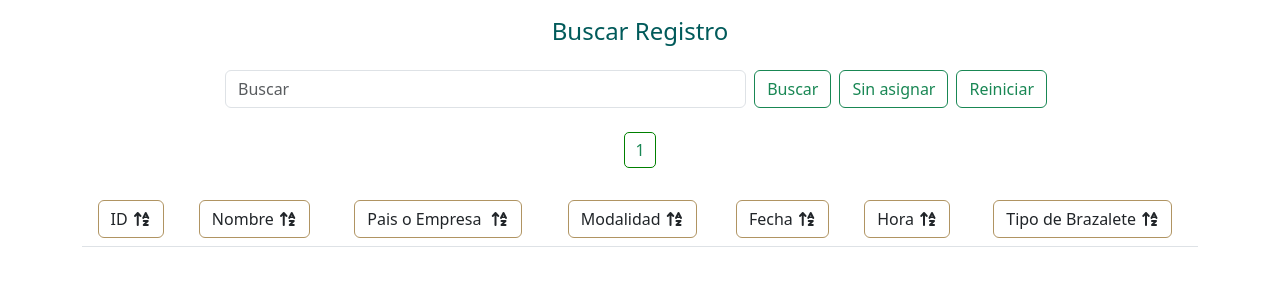
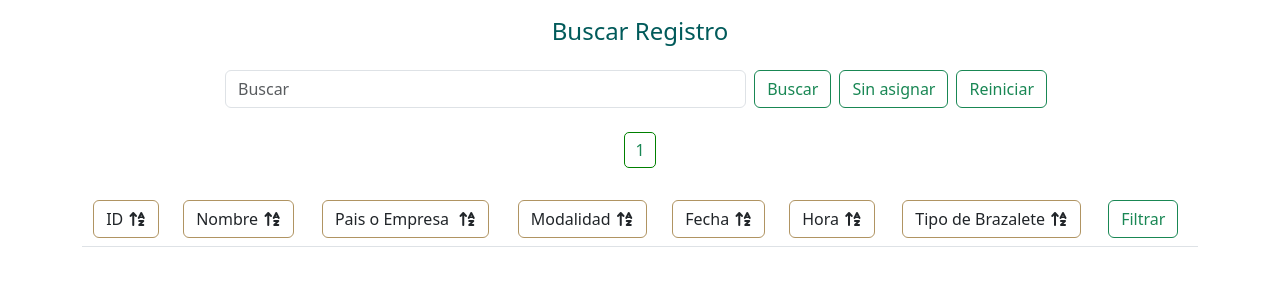
Before and after one commit to DanielAlegriaLino/pulseras_register, a Django app: page /registros/ in a window 1280 px wide. Shown: the part 165-465 px from the top of the page. Run offline with Django 5.2, Linux system fonts and the light colour scheme; data that the repository does not hold is empty; some libraries are stand-ins or nearby versions.

Commit message:
filters search

```diff
--- a/ProjectComunadesExtranjeras/AppResgistro/templates/registers.html
+++ b/ProjectComunadesExtranjeras/AppResgistro/templates/registers.html
@@ -55,41 +55,17 @@
         <table class="table">
             <thead>
                 <tr>
-                    {% if not n == 1 %}
-                        <th><a href="{% url 'registers_or' n=1 %}"><button class="btn sort-btn a-z" data-field="nIdRegistro">ID<i class="fa-solid sort-toggle fa-arrow-up-a-z"></i></button></a></th>
-                    {% elif n == 1 %}
-                        <th><a href="{% url 'registers_or_with' n=2 a=1 %}"><button class="btn sort-btn a-z" data-field="nIdRegistro">ID<i class="fa-solid fa-arrow-down-a-z sort-toggle"></i></button></a></th>
-                    {% endif %}
-                    {% if not n == 3 %}
-                        <th><a href="{% url 'registers_or' n=3 %}"><button class="btn sort-btn a-z" data-field="cNombreCompleto">Nombre<i class="fa-solid sort-toggle fa-arrow-up-a-z"></i></button></a></th>
-                    {% elif n == 3 %}
-                        <th><a href="{% url 'registers_or' n=4 %}"><button class="btn sort-btn a-z" data-field="cNombreCompleto">Nombre<i class="fa-solid fa-arrow-down-a-z sort-toggle"></i></button></a></th>
-                    {% endif %}
-                    {% if not n == 5 %}
-                        <th><a href="{% url 'registers_or' n=5 %}"><button class="btn sort-btn a-z" data-field="cPaisEmpresa">Pais o Empresa <i class="fa-solid sort-toggle fa-arrow-up-a-z"></i></button></a></th>
-                    {% elif n == 5 %}
-                        <th><a href="{% url 'registers_or' n=6 %}"><button class="btn sort-btn a-z" data-field="cPaisEmpresa">Pais o Empresa <i class="fa-solid fa-arrow-down-a-z sort-toggle"></i></button></a></th>
-                    {% endif %}
-                    {% if not n == 7 %}
-                        <th><a href="{% url 'registers_or' n=7 %}"><button class="btn sort-btn a-z" data-field="cModalidadActividad">Modalidad<i class="fa-solid sort-toggle fa-arrow-up-a-z"></i></button></a></th>
-                    {% elif n == 7 %}
-                        <th><a href="{% url 'registers_or' n=8 %}"><button class="btn sort-btn a-z" data-field="cModalidadActividad">Modalidad<i class="fa-solid fa-arrow-down-a-z sort-toggle"></i></button></a></th>
-                    {% endif %}
-                    {% if not n == 9 %}
-                        <th><a href="{% url 'registers_or' n=9 %}"><button class="btn sort-btn a-z" data-field="dFecha">Fecha<i class="fa-solid sort-toggle fa-arrow-up-a-z"></i></button></a></th>
-                    {% elif n == 9 %}
-                        <th><a href="{% url 'registers_or' n=10 %}"><button class="btn sort-btn a-z" data-field="dFecha">Fecha<i class="fa-solid fa-arrow-down-a-z sort-toggle"></i></button></a></th>
-                    {% endif %}
-                    {% if not n == 11 %}
-                        <th><a href="{% url 'registers_or' n=11 %}"><button class="btn sort-btn a-z" data-field="tHora">Hora<i class="fa-solid sort-toggle fa-arrow-up-a-z"></i></button></a></th>
-                    {% elif n == 11 %}
-                        <th><a href="{% url 'registers_or' n=12 %}"><button class="btn sort-btn a-z" data-field="tHora">Hora<i class="fa-solid fa-arrow-down-a-z sort-toggle"></i></button></a></th>
-                    {% endif %}
-                    {% if not n == 13 %}
-                        <th><a href="{% url 'registers_or' n=13 %}"><button class="btn sort-btn a-z" data-field="cBrazalete">Tipo de Brazalete<i class="fa-solid sort-toggle fa-arrow-up-a-z"></i></button></a></th>
-                    {% elif n == 13 %}
-                        <th><a href="{% url 'registers_or' n=14 %}"><button class="btn sort-btn a-z" data-field="cBrazalete">Tipo de Brazalete<i class="fa-solid fa-arrow-down-a-z sort-toggle"></i></button></a></th>
-                    {% endif %}
+                    <th><button class="btn sort-btn a-z" data-id="1" data-field="nIdRegistro">ID<i class="fa-solid sort-toggle fa-arrow-up-a-z"></i></button></a></th>
+                    <th><button class="btn sort-btn a-z" data-id="3" data-field="cNombreCompleto">Nombre<i class="fa-solid sort-toggle fa-arrow-up-a-z"></i></button></a></th>
+                    <th><button class="btn sort-btn a-z" data-id="5" data-field="cPaisEmpresa">Pais o Empresa <i class="fa-solid sort-toggle fa-arrow-up-a-z"></i></button></a></th>
+                    <th><button class="btn sort-btn a-z" data-id="7" data-field="cModalidadActividad">Modalidad<i class="fa-solid sort-toggle fa-arrow-up-a-z"></i></button></a></th>
+                    <th><button class="btn sort-btn a-z" data-id="9" data-field="dFecha">Fecha<i class="fa-solid sort-toggle fa-arrow-up-a-z"></i></button></a></th>
+                    <th><button class="btn sort-btn a-z" data-id="11" data-field="tHora">Hora<i class="fa-solid sort-toggle fa-arrow-up-a-z"></i></button></a></th>
+                    <th><button class="btn sort-btn a-z" data-id="13" data-field="cBrazalete">Tipo de Brazalete<i class="fa-solid sort-toggle fa-arrow-up-a-z"></i></button></a></th>
+                    <form method="get" action="{% url 'registers_or' %}">
+                        <input type="hidden" id="selected-buttons" name="selected_buttons">
+                        <th><button type="submit" class="btn btn-outline-success me-2"> Filtrar </button></th>
+                    </form>
                 </tr>
             </thead>
             <tbody>
--- a/ProjectComunadesExtranjeras/AppResgistro/views.py
+++ b/ProjectComunadesExtranjeras/AppResgistro/views.py
@@ -47,40 +47,19 @@ def registers(request):
         registro_asignar.save()
     return render(request, 'registers.html', {'registros': registros_pagina, 'order': order, 'next_order': next_order, 'field': field, 'verificador': verificador})
 
-def registers_or(request, n, a = None):
+def registers_or(request):
+    input_value = request.GET.get('selected_buttons', '')
+    valores = input_value.split(',')
+    if request.method == 'POST':
+        selected_buttons = request.POST.get('selected_buttons')
+        print(selected_buttons[:-1])
     nombre = request.GET.get("cNombreCompleto", None)
     if nombre:
         registros = t_registro.objects.filter(Q(cNombreCompleto__contains=nombre) | Q(cPaisEmpresa__contains=nombre))
         return render(request, 'registers.html', {'registros': registros})
     else:
-        if n == 1:
-            registros = t_registro.objects.all().order_by("nIdRegistro")
-        elif n == 2:
-            registros = t_registro.objects.all().order_by("-nIdRegistro")
-        elif n == 3:
-            registros = t_registro.objects.all().order_by("cNombreCompleto")
-        elif n == 4:
-            registros = t_registro.objects.all().order_by("-cNombreCompleto")
-        elif n == 5:
-            registros = t_registro.objects.all().order_by("cPaisEmpresa")
-        elif n == 6:
-            registros = t_registro.objects.all().order_by("-cPaisEmpresa")
-        elif n == 7:
-            registros = t_registro.objects.all().order_by("cModalidadActividad")
-        elif n == 8:
-            registros = t_registro.objects.all().order_by("-cModalidadActividad")
-        elif n == 9:
-            registros = t_registro.objects.all().order_by("dFecha")
-        elif n == 10:
-            registros = t_registro.objects.all().order_by("-dFecha")
-        elif n == 11:
-            registros = t_registro.objects.all().order_by("tHora")
-        elif n == 12:
-            registros = t_registro.objects.all().order_by("-tHora")
-        elif n == 13:
-            registros = t_registro.objects.all().order_by("cBrazalete")
-        elif n == 14:
-            registros = t_registro.objects.all().order_by("-cBrazalete")
+        registros = t_registro.objects.all().order_by(*valores)
+
     paginator = Paginator(registros, 35)  # 10 registros por página
     page = request.GET.get('page')
 
@@ -98,7 +77,7 @@ def registers_or(request, n, a = None):
         registro_asignar.cBrazalete = n_braz
         registro_asignar.save()
 
-    return render(request, 'registers-copy.html', {'registros': registros_pagina, 'n': n})
+    return render(request, 'registers-copy.html', {'registros': registros_pagina})
 
 def FormRegistro(request):
     if request.method == 'POST':
--- a/ProjectComunadesExtranjeras/ProjectComunadesExtranjeras/urls.py
+++ b/ProjectComunadesExtranjeras/ProjectComunadesExtranjeras/urls.py
@@ -12,6 +12,5 @@ urlpatterns = [
     path('registros/<str:search>', views.registers, name="registers"),
     path('NuevoRegistro/', views.FormRegistro, name="forms-register"),
     path('corte/', views.getSummary, name="getSummary"),
-    path('registers_or/<int:n>', views.registers_or, name='registers_or'),
-    path('registers_or/<int:n>/<int:a>', views.registers_or, name='registers_or_with'),
+    path('registers_or/', views.registers_or, name='registers_or'),
 ] + static(settings.STATIC_URL, document_root=settings.STATIC_ROOT)
--- a/ProjectComunadesExtranjeras/static/js/registers.js
+++ b/ProjectComunadesExtranjeras/static/js/registers.js
@@ -61,3 +61,30 @@ document.addEventListener("DOMContentLoaded", () => {
     filterAssigned();
     toggleOrder();
 })
+
+document.addEventListener('DOMContentLoaded', function() {
+    const buttonStates = {};
+    const selectedButtonsInput = document.getElementById('selected-buttons');
+
+    document.querySelectorAll('.sort-btn').forEach(button => {
+        button.addEventListener('click', function() {
+            const id = this.getAttribute('data-id');
+            const field = this.getAttribute('data-field');
+            if (buttonStates[field]) {
+                buttonStates[field] = false;
+            } else {
+                buttonStates[field] = true;
+            }
+            let selectedButtons = '';
+            Object.keys(buttonStates).forEach(key => {
+                if (buttonStates[key]) {
+                    selectedButtons += key;
+                } else {
+                    selectedButtons += "-" + key;
+                }
+                selectedButtons += ',';
+            });
+            selectedButtonsInput.value = selectedButtons.slice(0, -1);
+        });
+    });
+});
```
